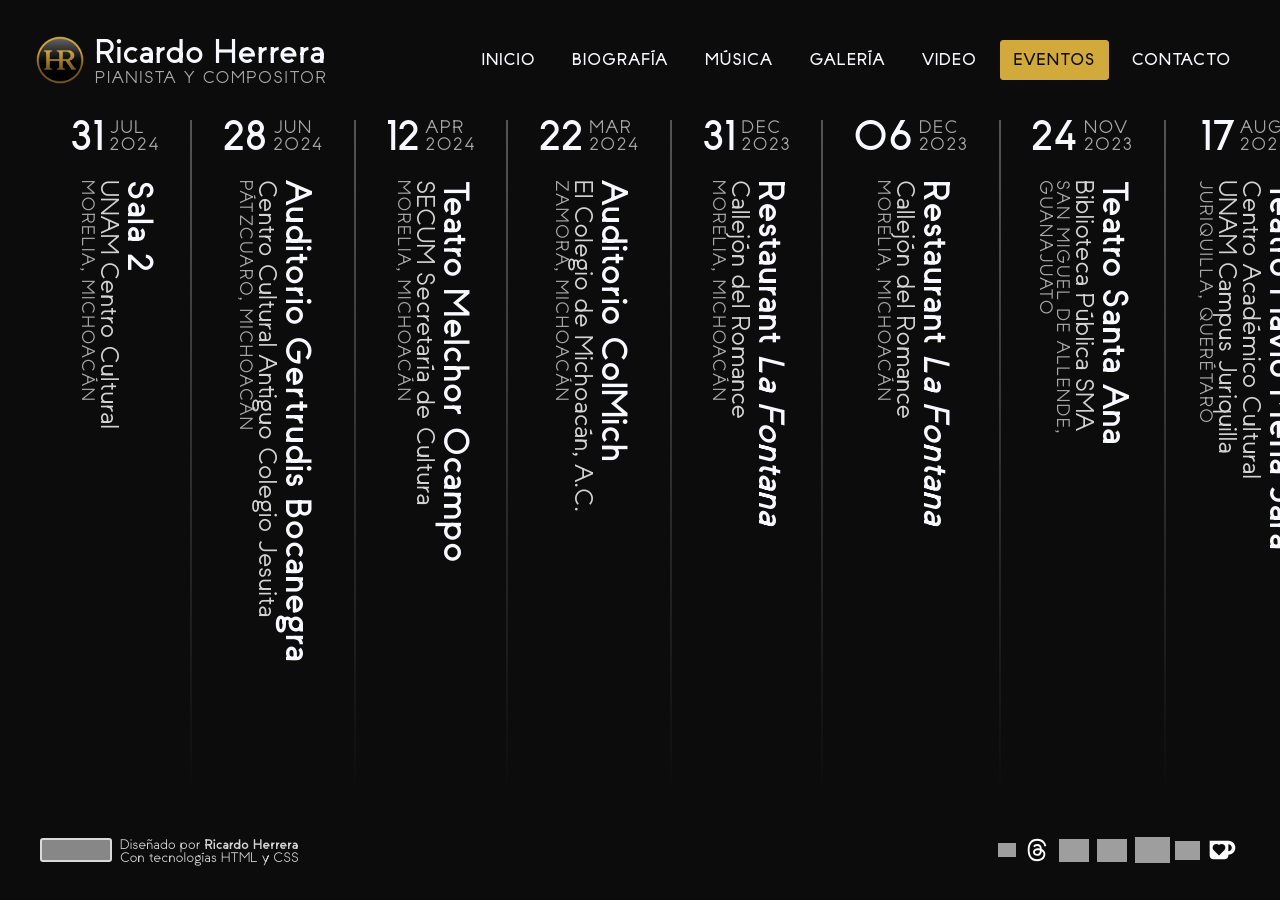
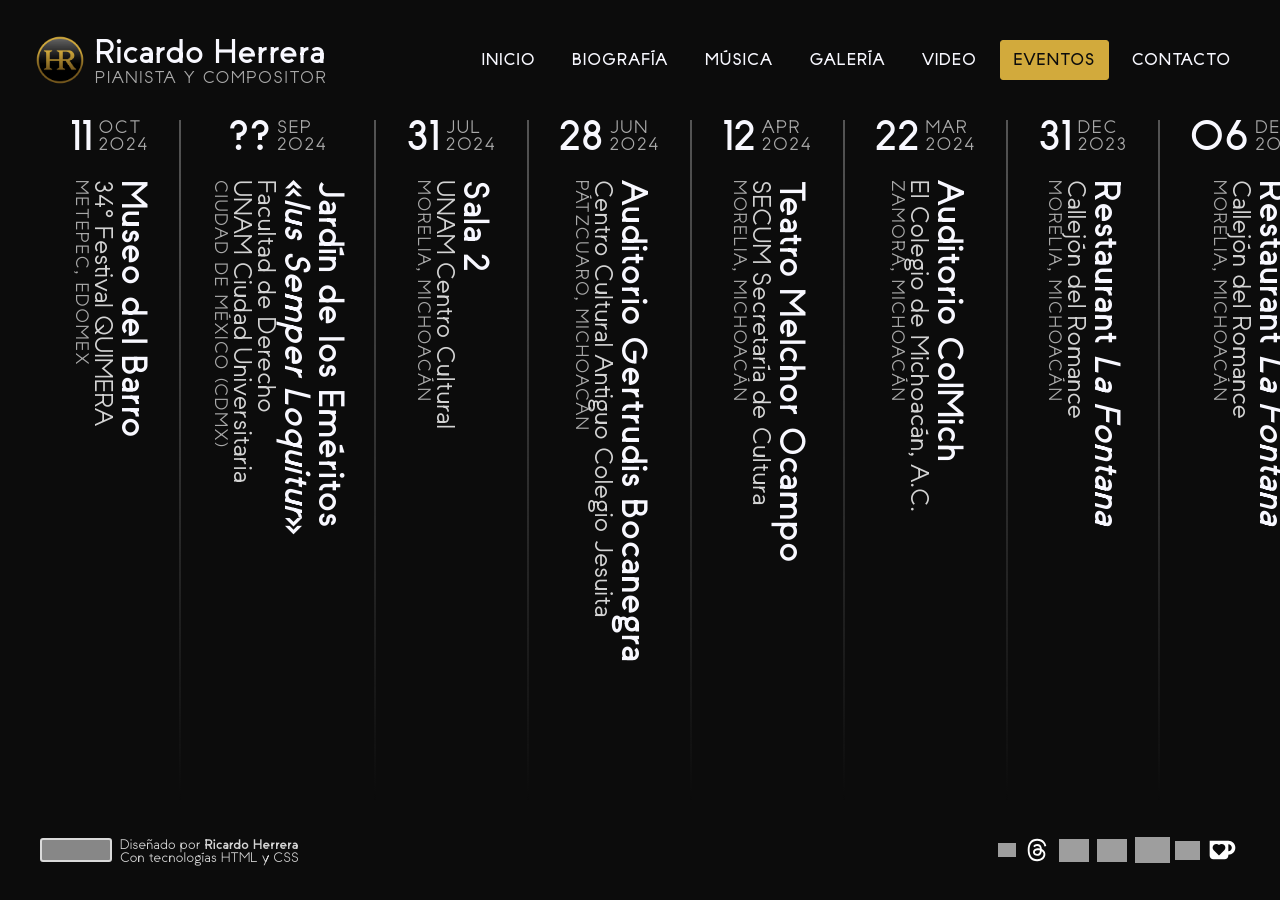
Before and after one commit to ricardoherreramx/ricardoherreramusic, a Jekyll site: the page built from eventos.html, in a window 1280 px wide. Built offline with Jekyll 4.4.1, drawn with Linux system fonts in a browser that asks for light colours; some web fonts are replaced; grey boxes are pictures that could not be loaded.

Commit message:
added upcoming dates to calendar

```diff
--- a/eventos.html
+++ b/eventos.html
@@ -5,6 +5,28 @@
 shortname: dates
 ---
 <ul class="events">
+  <li class="event">
+    <time class="date">
+      <h3>11</h3>
+      <h4>Oct<br/>2024</h4>
+    </time>
+    <div class="place">
+      <h3>Museo del Barro</h3>
+      <h5>34° Festival QUIMERA</h5>
+      <h4>Metepec, <abbr title="Estado de México">EdoMex</abbr></h4>
+    </div>
+  </li>
+  <li class="event">
+    <time class="date">
+      <h3>??</h3>
+      <h4>Sep<br/>2024</h4>
+    </time>
+    <div class="place">
+      <h3>Jardín de los Eméritos<br>«<i>Ius Semper Loquitur</i>»</h3>
+      <h5>Facultad de Derecho<br>UNAM Ciudad Universitaria</h5>
+      <h4>Ciudad de México (CDMX)</h4>
+    </div>
+  </li>
   {% for post in site.posts %}
   {%- assign year = post.date | date: "%Y" -%}
   {%- assign month = post.date | date: "%b" -%}
```
